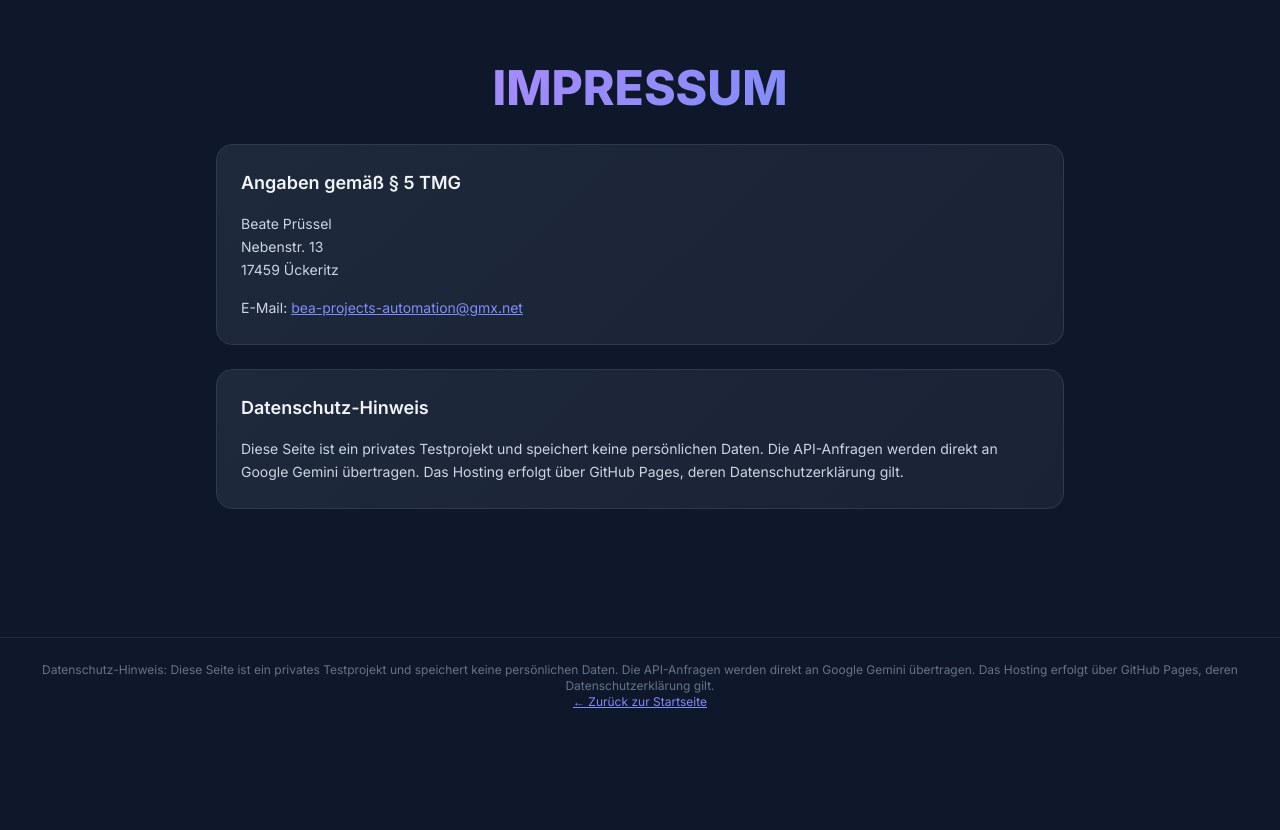
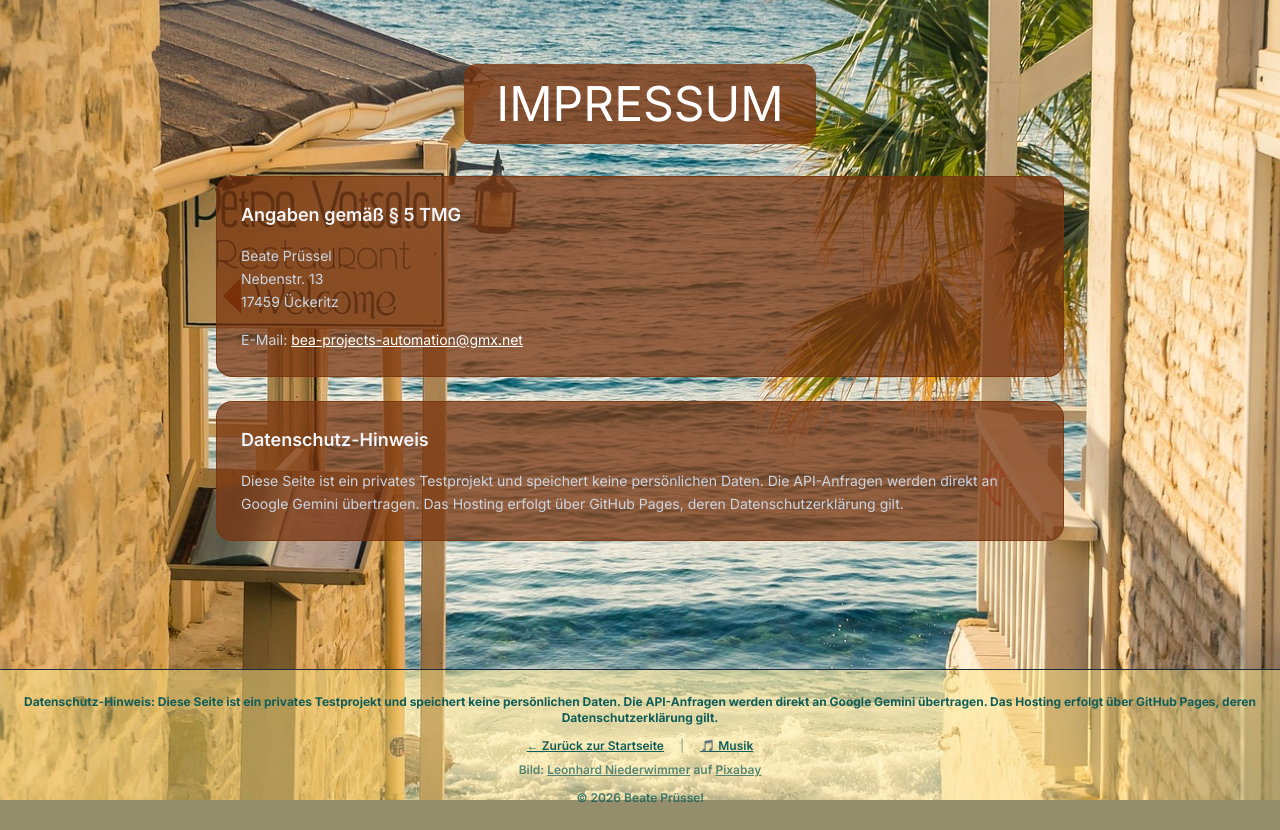
Before and after one commit to beate-pruessel/project-gemini-travel-planner, a plain HTML site: page impressum.html in a window 1280 px wide. Before the commit the page ends 800 px from the top, so only its background shows below. Drawn offline with nearby package versions, Linux system fonts and the light colour scheme.

Commit message:
update-komplett-0:1

```diff
--- a/impressum.html
+++ b/impressum.html
@@ -9,15 +9,24 @@
   <style>
     @import url('https://fonts.googleapis.com/css2?family=Inter:wght@400;500;600;700;800&display=swap');
     body { font-family: 'Inter', sans-serif; }
-    .card { background: linear-gradient(135deg, #1e293b 0%, #1a2236 100%); border: 1px solid #2d3a50; }
+    body::before {
+      content: '';
+      position: fixed;
+      top: 0; left: 0; width: 100%; height: 100%;
+      background: url('Bild-3.jpg') center/cover no-repeat;
+      z-index: -1;
+    }
+    .card { background: rgba(120, 53, 15, 0.75); border: 1px solid rgba(120, 53, 15, 0.85); }
     .gradient-text { background: linear-gradient(135deg, #a78bfa, #818cf8); -webkit-background-clip: text; -webkit-text-fill-color: transparent; background-clip: text; }
   </style>
 </head>
-<body class="bg-slate-900 text-slate-100 min-h-screen antialiased">
+<body class="bg-slate-900/80 text-slate-100 min-h-screen antialiased">
   <div class="mx-auto max-w-4xl px-4 pb-24 pt-8 sm:pt-16 lg:px-6">
 
     <header class="text-center mb-8">
-      <h1 class="text-4xl font-extrabold sm:text-5xl uppercase"><span class="gradient-text">Impressum</span></h1>
+      <div class="bg-amber-900/80 inline-block px-8 py-4 rounded-xl">
+        <h1 class="text-4xl sm:text-5xl uppercase text-white">Impressum</h1>
+      </div>
     </header>
 
     <section class="card rounded-2xl p-6 mb-6">
@@ -28,7 +37,7 @@
         17459 Ückeritz
       </p>
       <p class="text-slate-300 text-sm leading-relaxed mt-4">
-        E-Mail: <a href="mailto:bea-projects-automation@gmx.net" class="text-indigo-400 underline hover:text-indigo-300">bea-projects-automation@gmx.net</a>
+        E-Mail: <a href="mailto:bea-projects-automation@gmx.net" class="text-white underline hover:text-white">bea-projects-automation@gmx.net</a>
       </p>
     </section>
 
@@ -42,9 +51,17 @@
   </div>
 
   <!-- FOOTER -->
-  <footer class="text-center text-slate-500 text-xs py-6 border-t border-slate-800 mt-8">
-    Datenschutz-Hinweis: Diese Seite ist ein privates Testprojekt und speichert keine persönlichen Daten. Die API-Anfragen werden direkt an Google Gemini übertragen. Das Hosting erfolgt über GitHub Pages, deren Datenschutzerklärung gilt.
-    <br><a href="index.html" class="text-indigo-400 underline hover:text-indigo-300">← Zurück zur Startseite</a>
+  <footer class="text-center text-xs py-6 border-t border-slate-800 mt-8 bg-amber-200/45" style="color: #115e59;">
+    <div class="font-bold">
+      Datenschutz-Hinweis: Diese Seite ist ein privates Testprojekt und speichert keine persönlichen Daten. Die API-Anfragen werden direkt an Google Gemini übertragen. Das Hosting erfolgt über GitHub Pages, deren Datenschutzerklärung gilt.
+    </div>
+    <div class="mt-3 flex items-center justify-center gap-4 flex-wrap font-semibold">
+      <a href="index.html" class="underline hover:opacity-80">← Zurück zur Startseite</a>
+      <span class="opacity-40">|</span>
+      <a href="https://www.musicfox.com/info/kostenlose-gemafreie-musik/" target="_blank" rel="noopener noreferrer" class="underline hover:opacity-80">🎵 Musik</a>
+    </div>
+    <div class="mt-2 font-semibold opacity-70">Bild: <a href="https://pixabay.com/de/users/leonhard_niederwimmer-1131094/?utm_source=link-attribution&utm_medium=referral&utm_campaign=image&utm_content=7411977" target="_blank" rel="noopener noreferrer" class="underline hover:opacity-80">Leonhard Niederwimmer</a> auf <a href="https://pixabay.com/de//?utm_source=link-attribution&utm_medium=referral&utm_campaign=image&utm_content=7411977" target="_blank" rel="noopener noreferrer" class="underline hover:opacity-80">Pixabay</a></div>
+    <div class="mt-3 font-semibold opacity-80">© 2026 Beate Prüssel</div>
   </footer>
 
 </body>
```
Also changed, not shown: 1 other file.
